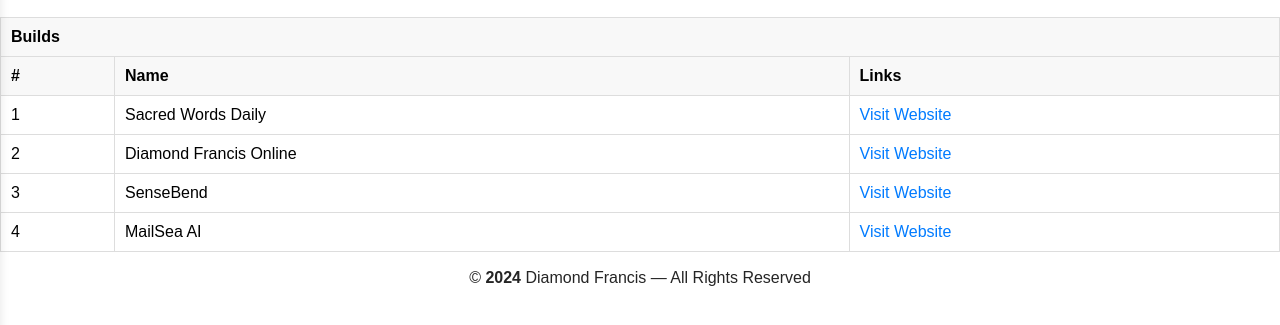
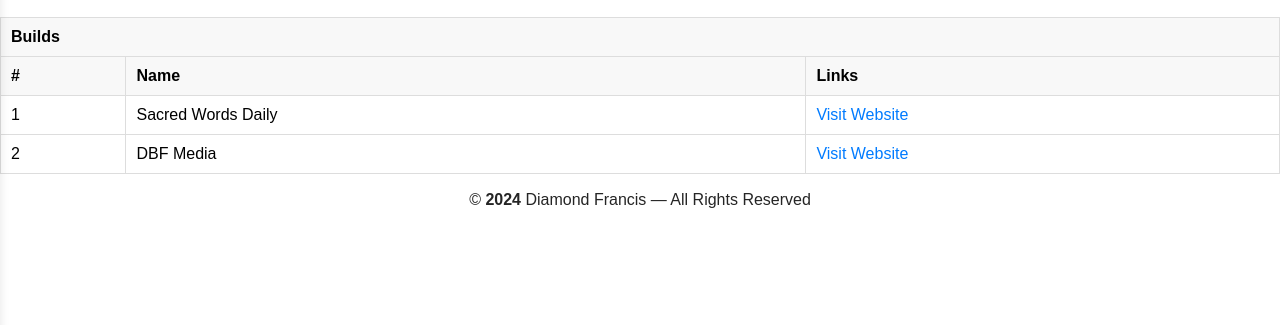
Before and after one commit to diamondfrancis/diamondfrancis.online, a plain HTML site: page builds.html in a window 1280 px wide. Shown: the part 169-494 px from the top of the page. Drawn offline with Linux system fonts and the light colour scheme.

Commit message:
site update

```diff
--- a/builds.html
+++ b/builds.html
@@ -109,23 +109,29 @@
             <tr>
                 <td>1</td>
                 <td>Sacred Words Daily</td>
-                <td><a href="http://sacredwordsdaily.com" class="website-link" target="_blank" rel="noopener">Visit Website</a></td>
+                <td><a href="http://sacredwordsdaily.com/" class="website-link" target="_blank" rel="noopener">Visit Website</a></td>
             </tr>
             <tr>
                 <td>2</td>
-                <td>Diamond Francis Online</td>
-                <td><a href="http://diamondfrancis.online" class="website-link" target="_blank" rel="noopener">Visit Website</a></td>
+                <td>DBF Media</td>
+                <td><a href="http://dbfmedia.co.uk/" class="website-link" target="_blank" rel="noopener">Visit Website</a></td>
             </tr>
+            <!-- builds to do...
             <tr>
                 <td>3</td>
-                <td>SenseBend</td>
-                <td><a href="http://sensebend.com" class="website-link" target="_blank" rel="noopener">Visit Website</a></td>
+                <td>MailSea AI</td>
+                <td><a href="http://mailseaai.co.uk/" class="website-link" target="_blank" rel="noopener">Visit Website</a></td>
             </tr>
             <tr>
                 <td>4</td>
-                <td>MailSea AI</td>
-                <td><a href="http://mailseaai.co.uk" class="website-link" target="_blank" rel="noopener">Visit Website</a></td>
+                <td>ShuffleGuds</td>
+                <td><a href="http://shufflegduds.co.uk/" class="website-link" target="_blank" rel="noopener">Visit Website</a></td>
             </tr>
+            <tr>
+                <td>5</td>
+                <td>PlantainCat</td>
+                <td><a href="https://plantaincat.com/" class="website-link" target="_blank" rel="noopener">Visit Website</a></td>
+            </tr>-->
         </tbody>
     </table>
 
```
